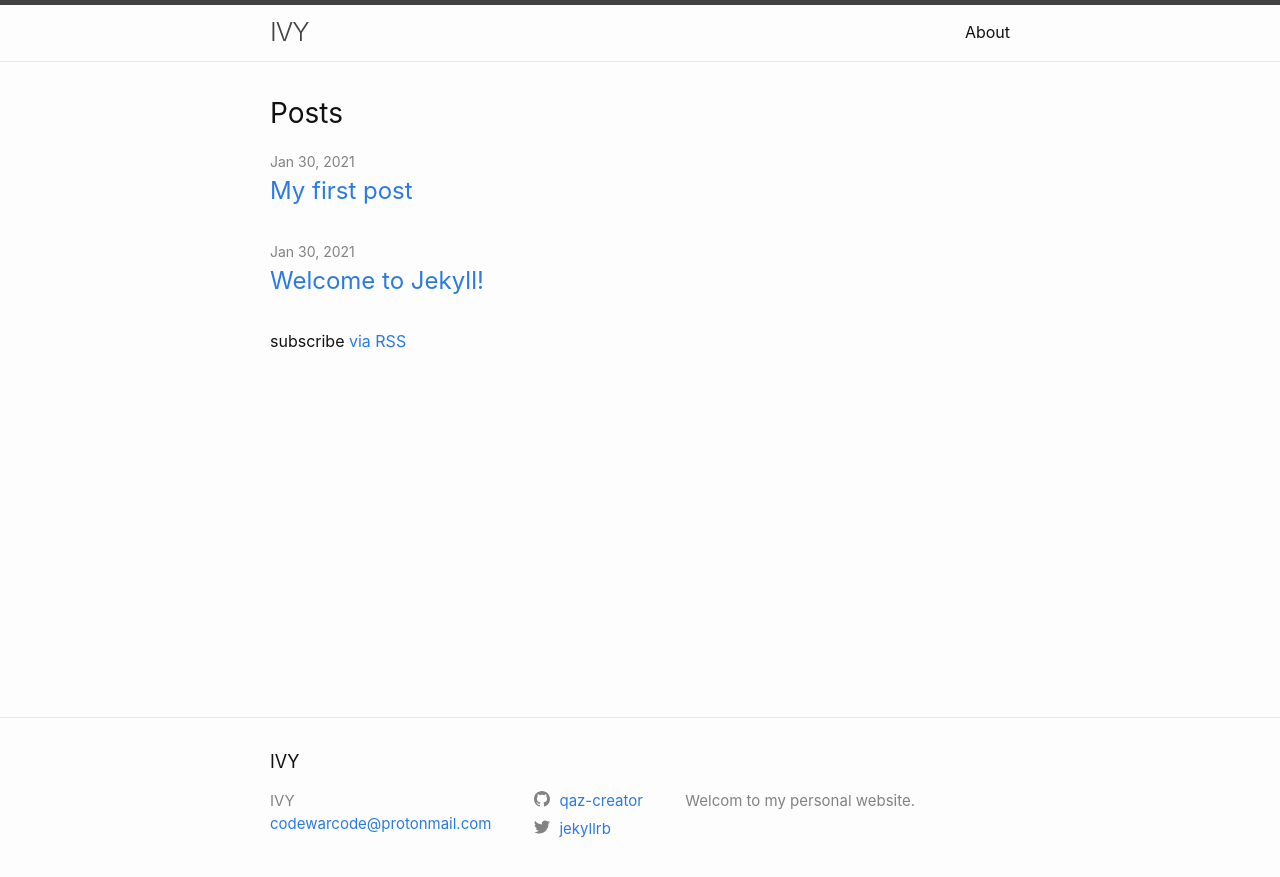
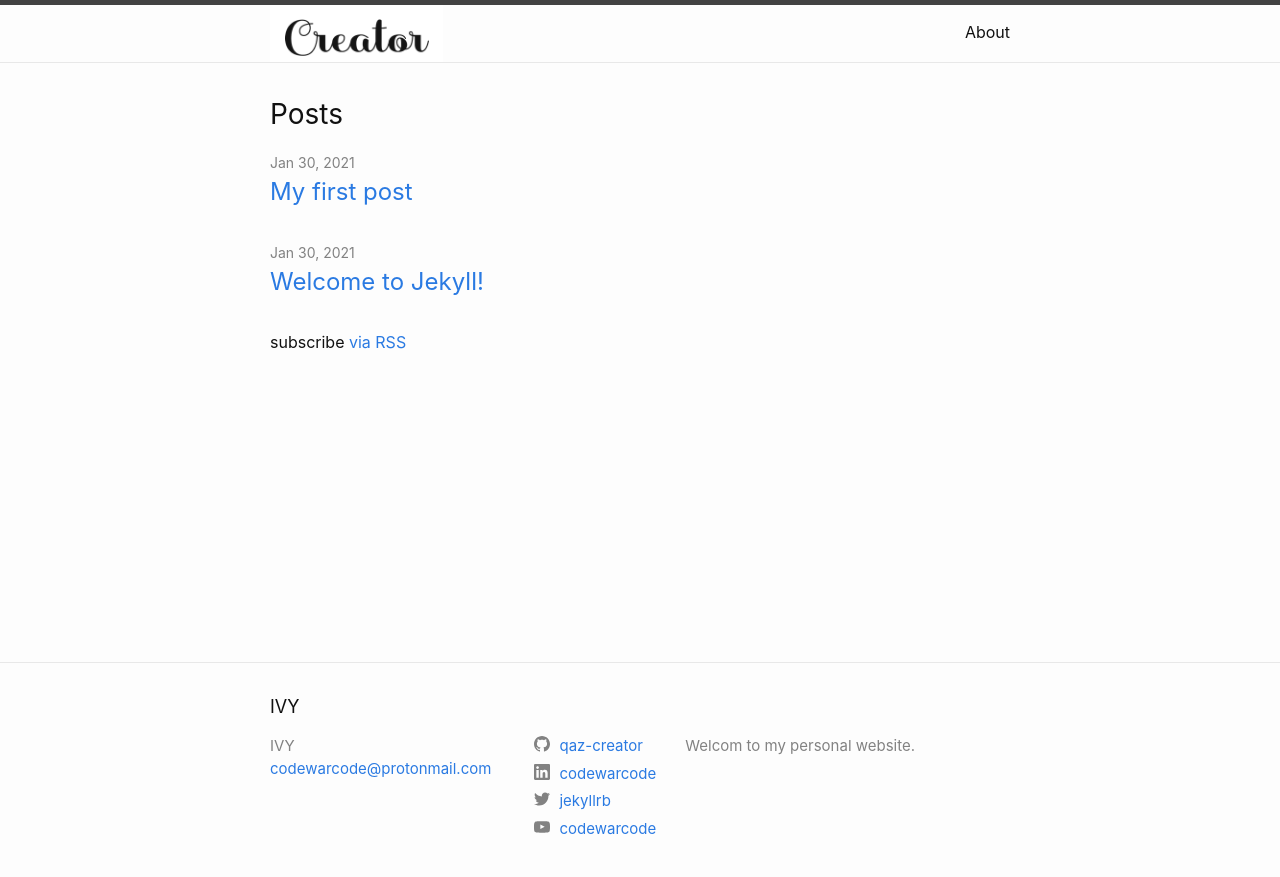
Before and after one commit to qaz-creator/personal, a Jekyll site: the page built from index.md, in a window 1280 px wide. Shown: the top 877 px of the page. Built offline with Jekyll 4.4.1, drawn with Linux system fonts in a browser that asks for light colours.

Commit message:
completed branding logo

```diff
--- a/_config.yml
+++ b/_config.yml
@@ -23,6 +23,14 @@ url: "https://qaz-creator.github.io" # the base hostname & protocol for your sit
 twitter_username: jekyllrb
 github_username: qaz-creator
 
+# NOt default
+author: IVY
+linkedin_username: codewarcode
+youtube_username: codewarcode
+
+copyright: "IVY LLC"
+
+title-logo: /images/icon.png
 # Build settings
 markdown: kramdown
 # Remove minima theme as it is now a regular theme
--- a/_includes/header.html
+++ b/_includes/header.html
@@ -3,7 +3,15 @@
   <div class="wrapper">
     {%- assign default_paths = site.pages | map: "path" -%}
     {%- assign page_paths = site.header_pages | default: default_paths -%}
-    <a class="site-title" rel="author" href="{{ "/" | relative_url }}">{{ site.title | escape }}</a>
+
+   <!-- logo -->
+    <a class="site-title" rel="author" href="{{ "/" | relative_url }}">
+      {%- if site.title-logo -%}
+      <img src="{{site.title-logo | relative_url}}" alt="{{site.title |escape}}" />
+      {%- else -%}
+      {{ site.title | escape }}
+      {%- endif -%}
+    </a>
 
     {%- if page_paths -%}
       <nav class="site-nav">
```
Also changed, not shown: images/icon.jpg (added), images/icon.png (added).
